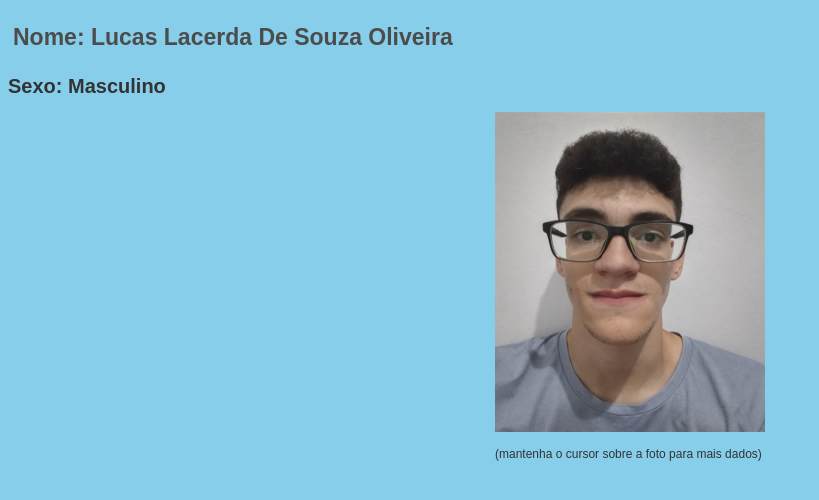
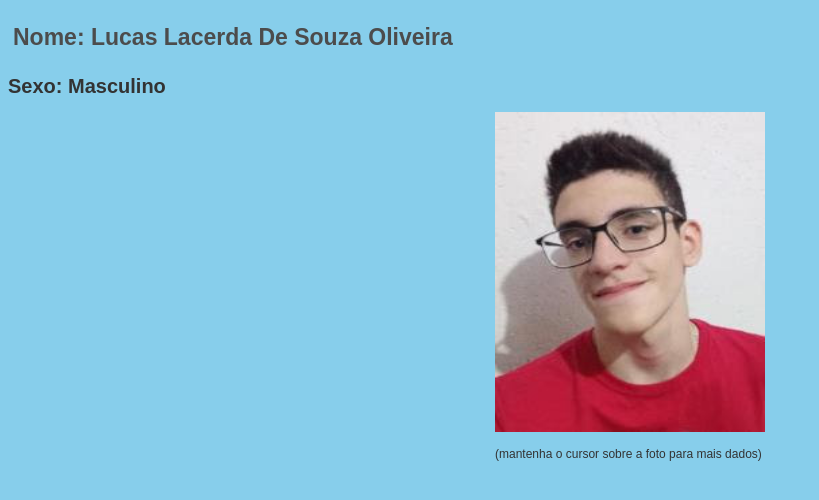
Before and after one commit to LucasLacs315/sites, a plain HTML site: page portcv/apresentacao.html in a window 1280 px wide. Shown: the whole page, without its empty margins (0-819 px from the left). Drawn offline with Linux system fonts and the light colour scheme.

Commit message:
Update apresentacao.html

```diff
--- a/portcv/apresentacao.html
+++ b/portcv/apresentacao.html
@@ -13,7 +13,7 @@
 <h2>Nome: Lucas Lacerda De Souza Oliveira</h2>
 <h1>Sexo: Masculino</h1>
 <div class="container">
-  <img src="imagens/foto2_.jpg" alt="Avatar" class="image">
+  <img src="imagens/ll.jpg" alt="Avatar" class="image">
   <div class="overlay">
     <div class="text">
       Estado Civil: Solteiro<br>•<br>
```
